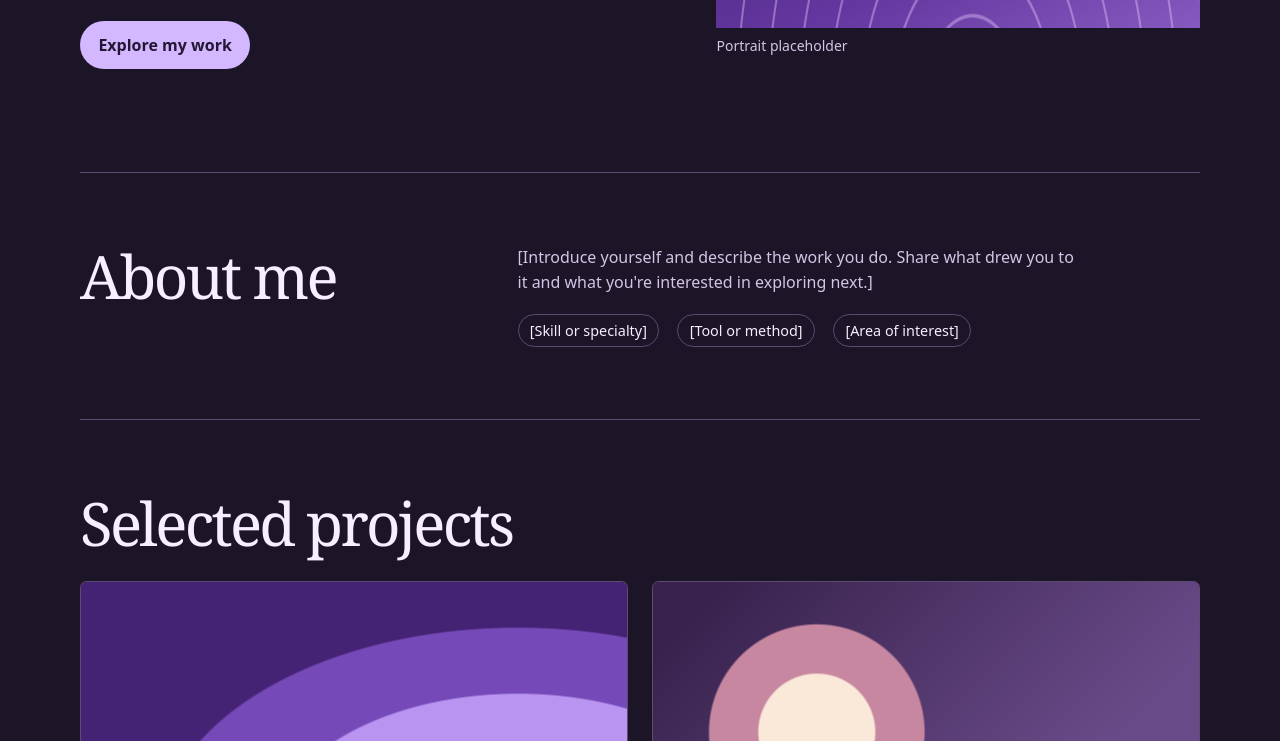
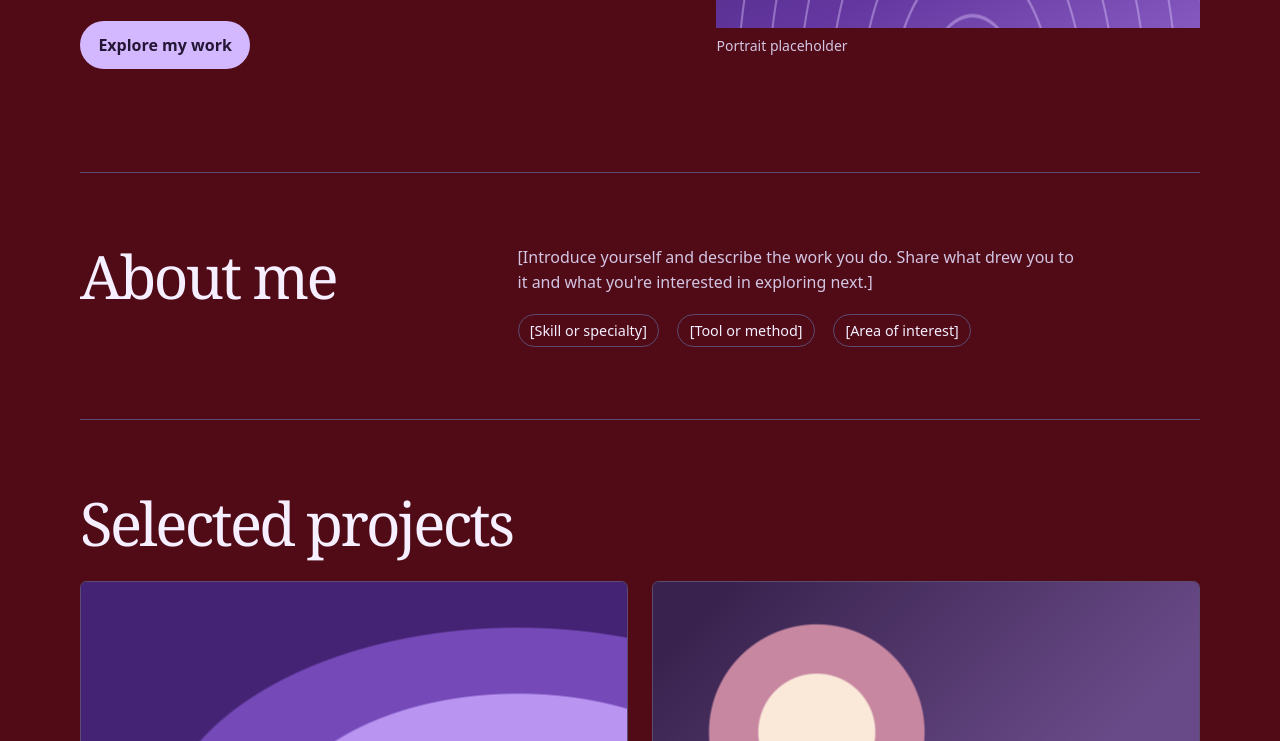
Before and after one commit to haridasniharika/personal-portfolio, a plain HTML site: page index.html in a window 1280 px wide. Shown: the part 540-1281 px from the top of the page. Drawn offline with Linux system fonts and the dark colour scheme.

Commit message:
Change portfolio background to red

```diff
--- a/styles.css
+++ b/styles.css
@@ -1,6 +1,6 @@
 :root {
   color-scheme: light dark;
-  --paper: #f5f2ff;
+  --paper: #ffb3b3;
   --ink: #211633;
   --muted: #544764;
   --accent: #5327a5;
@@ -12,7 +12,7 @@
 
 @media (prefers-color-scheme: dark) {
   :root {
-    --paper: #1c1528;
+    --paper: #500b17;
     --ink: #f5efff;
     --muted: #d3c5e3;
     --accent: #d4b8ff;
```
